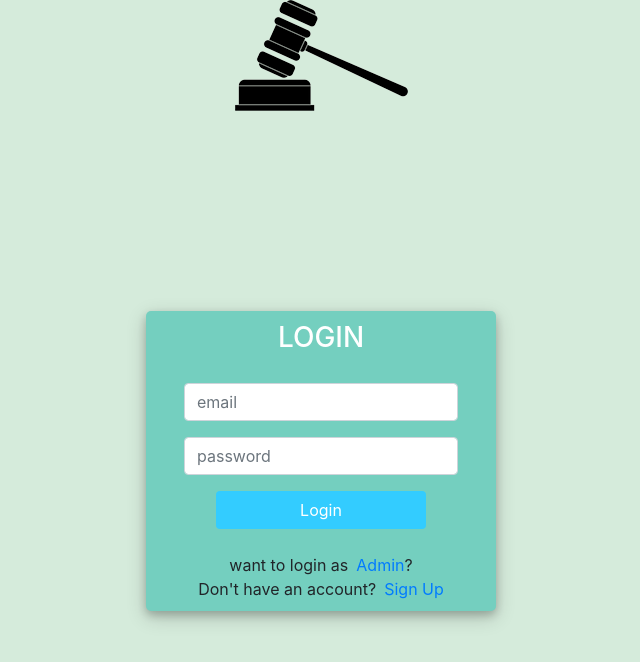
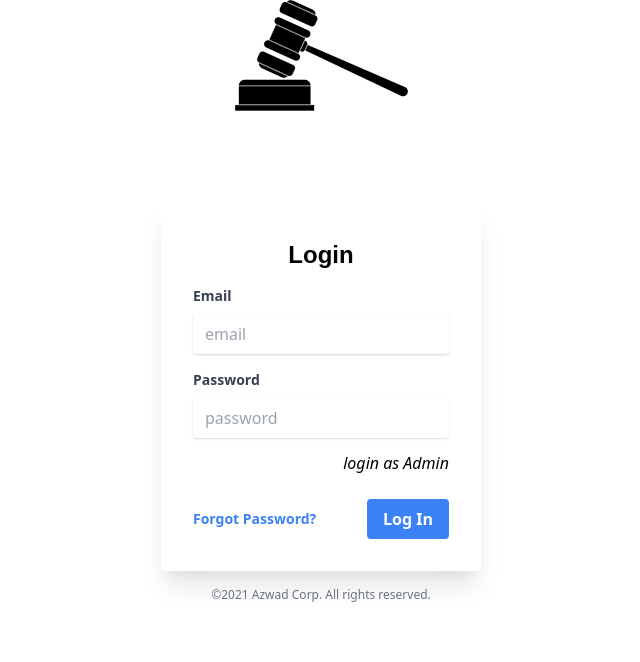
Before and after one commit to AfidAzwad/Auction-site-Django-Tailwind, a Django app: page /login/ in a window 1280 px wide. Shown: the top 662 px of the page, without its empty margins (319-959 px from the left). Run offline with Django 3.2, Linux system fonts and the light colour scheme; some libraries are stand-ins or nearby versions.

Commit message:
login system

```diff
--- a/ebay/forms.py
+++ b/ebay/forms.py
@@ -6,23 +6,25 @@ from . import models
 
 class adminLogin(forms.ModelForm):
     a_email = forms.EmailField(widget=forms.EmailInput(
-        attrs={'class': 'form-control', 'placeholder': "email"}), label='')
+        attrs={'class': 'shadow w-full py-2 px-3 bg-body rounded focus:outline-none focus:shadow-outline', 'placeholder': "email"}), label='')
     password = forms.CharField(widget=forms.PasswordInput(
-        attrs={'class': 'form-control', 'placeholder': "password"}), label='')
+        attrs={'class': 'shadow w-full py-2 px-3 bg-body rounded focus:outline-none focus:shadow-outline', 'placeholder': "password"}), label='')
 
     class Meta:
         model = models.CUSTOMER
-        fields = ('a_email','password')
+        fields = ('a_email', 'password')
+
 
 class LoginForm(forms.ModelForm):
     c_email = forms.EmailField(widget=forms.EmailInput(
-        attrs={'class': 'form-control', 'placeholder': "email"}), label='')
+        attrs={'class': 'shadow w-full py-2 px-3 bg-body rounded focus:outline-none focus:shadow-outline', 'placeholder': "email"}), label='')
     password = forms.CharField(widget=forms.PasswordInput(
-        attrs={'class': 'form-control', 'placeholder': "password"}), label='')
+        attrs={'class': 'shadow w-full py-2 px-3 bg-body rounded focus:outline-none focus:shadow-outline', 'placeholder': "password"}), label='')
 
     class Meta:
         model = models.CUSTOMER
-        fields = ('c_email','password')
+        fields = ('c_email', 'password')
+
 
 class SignUpForm(forms.ModelForm):
     cname = forms.CharField(widget=forms.TextInput(
--- a/ebay/views.py
+++ b/ebay/views.py
@@ -36,7 +36,7 @@ def login(request):
     #         messages.success(request,'Account created')
     #         return customers(request)
 
-    diction = {'title': "Login", 'registerfomr': form}
+    diction = {'title': "Login", 'loginform': form}
     # diction = {'title' : "login"}
     return render(request, 'ebay/login.html', context=diction)
 
--- a/templates/ebay/login.html
+++ b/templates/ebay/login.html
@@ -2,118 +2,110 @@
 {% load static %}
 <html>
   <head>
+    <meta charset="UTF-8" />
+    <meta name="viewport" content="width=device-width, initial-scale=1.0" />
+    <meta http-equiv="X-UA-Compatible" content="ie=edge" />
+    <link
+      href="https://unpkg.com/tailwindcss@^1.0/dist/tailwind.min.css"
+      rel="stylesheet"
+    />
     <title>{{ title }}</title>
-    <link
-      rel="stylesheet"
-      href="https://stackpath.bootstrapcdn.com/bootstrap/4.1.3/css/bootstrap.min.css"
-      integrity="sha384-MCw98/SFnGE8fJT3GXwEOngsV7Zt27NXFoaoApmYm81iuXoPkFOJwJ8ERdknLPMO"
-      crossorigin="anonymous"
-    />
-    <script src="https://ajax.googleapis.com/ajax/libs/jquery/3.3.1/jquery.min.js"></script>
-    <link
-      rel="stylesheet"
-      href="https://use.fontawesome.com/releases/v5.6.1/css/all.css"
-      integrity="sha384-gfdkjb5BdAXd+lj+gudLWI+BXq4IuLW5IT+brZEZsLFm++aCMlF1V92rMkPaX4PP"
-      crossorigin="anonymous"
-    />
+
+    <style>
+      .header {
+        font-family: Arial, Helvetica, sans-serif;
+        font-weight: bold;
+        font-size: 150%;
+        display: flex;
+        justify-content: center;
+        align-items: center;
+        padding: 5%;
+      }
+      .login {
+        padding-top: 7%;
+        display: flex;
+        justify-content: center;
+        align-items: center;
+      }
+      .admin {
+        font-style: oblique;
+        padding-top: 5%;
+        display: flex;
+        justify-content: end;
+      }
+    </style>
+  </head>
+
+  <body>
     <div align="center">
       <img src="{% static 'images/logo3.png' %}" alt="ebay" />
     </div>
-    <style>
-      body,
-      html {
-        margin: 0;
-        padding: 0;
-        height: 80%;
-        background: #d5ebdb !important;
-      }
-      .user_card {
-        width: 350px;
-        margin-top: 200px;
-        margin-bottom: auto;
-        background: #74cfbf;
-        position: relative;
-        display: flex;
-        justify-content: center;
-        flex-direction: column;
-        padding: 10px;
-        box-shadow: 0 4px 8px 0 rgba(0, 0, 0, 0.2),
-          0 6px 20px 0 rgba(0, 0, 0, 0.19);
-        -webkit-box-shadow: 0 4px 8px 0 rgba(0, 0, 0, 0.2),
-          0 6px 20px 0 rgba(0, 0, 0, 0.19);
-        -moz-box-shadow: 0 4px 8px 0 rgba(0, 0, 0, 0.2),
-          0 6px 20px 0 rgba(0, 0, 0, 0.19);
-        border-radius: 5px;
-      }
 
-      .form_container {
-        margin-top: 20px;
-      }
+    <div class="login">
+      <div class="w-full max-w-xs">
+        <form class="bg-HoneyDew shadow-xl rounded px-8 pt-6 pb-8 mb-4">
+          <h4 class="header">Login</h4>
 
-      #form-title {
-        color: #fff;
-      }
+          {% csrf_token %}
 
-      .login_btn {
-        width: 100%;
-        background: #33ccff !important;
-        color: white !important;
-      }
-      .login_btn:focus {
-        box-shadow: none !important;
-        outline: 0px !important;
-      }
-      .login_container {
-        padding: 0 2rem;
-      }
-      .input-group-text {
-        background: #f7ba5b !important;
-        color: white !important;
-        border: 0 !important;
-        border-radius: 0.25rem 0 0 0.25rem !important;
-      }
-      .input_user,
-      .input_pass:focus {
-        box-shadow: none !important;
-        outline: 0px !important;
-      }
+          <div class="mb-4">
+            <label
+              class="block text-gray-700 text-sm font-bold mb-2"
+              for="username"
+            >
+              Email
+            </label>
+            {{ loginform.c_email }}
+          </div>
 
-      #messages {
-        background-color: grey;
-        color: #fff;
-        padding: 10px;
-        margin-top: 10px;
-      }
-    </style>
-  </head>
-  <body>
-    <div class="container h-100">
-      <div class="d-flex justify-content-center h-100">
-        <div class="user_card">
-          <div class="d-flex justify-content-center">
-            <h3 id="form-title">LOGIN</h3>
+          <div class="mb-6">
+            <label
+              class="block text-gray-700 text-sm font-bold mb-2"
+              for="password"
+            >
+              Password
+            </label>
+
+            {{ loginform.password }}
+
+            <a class="admin" href="{% url 'ebay:adminlogin' %}">
+              login as Admin
+            </a>
           </div>
-          <div class="d-flex justify-content-center form_container">
-            <form method="POST" action="{% url 'ebay:login' %}">
-              {% csrf_token %} {{ registerfomr.as_p }}
-              <div class="d-flex justify-content-center mt-3 login_container">
-                <input class="btn login_btn" type="submit" value="Login" />
-              </div>
-            </form>
+
+          <div class="flex items-center justify-between">
+            <a
+              class="
+                inline-block
+                align-baseline
+                font-bold
+                text-sm text-blue-500
+                hover:text-blue-800
+              "
+              href="#"
+            >
+              Forgot Password?
+            </a>
+            <button
+              class="
+                bg-blue-500
+                hover:bg-blue-700
+                text-white
+                font-bold
+                py-2
+                px-4
+                rounded
+                focus:outline-none focus:shadow-outline
+              "
+              type="button"
+            >
+              Log In
+            </button>
           </div>
-          <div class="mt-4">
-            <div class="d-flex justify-content-center links">
-              want to login as
-              <a href="{% url 'ebay:adminlogin' %}" class="ml-2">Admin</a
-              >?<br />
-            </div>
-
-            <div class="d-flex justify-content-center links">
-              Don't have an account?
-              <a href="{% url 'ebay:register' %}" class="ml-2">Sign Up</a>
-            </div>
-          </div>
-        </div>
+        </form>
+        <p class="text-center text-gray-500 text-xs">
+          &copy;2021 Azwad Corp. All rights reserved.
+        </p>
       </div>
     </div>
   </body>
```
Also changed, not shown: templates/ebay/admindash.html (+12 -1 lines), templates/ebay/adminlogin.html (+88 -96 lines), templates/ebay/home.html (+84 -28 lines), media/images/Rc37e17931b299f544221f32e8a108d73_rLIdLm8.jpg (added).
